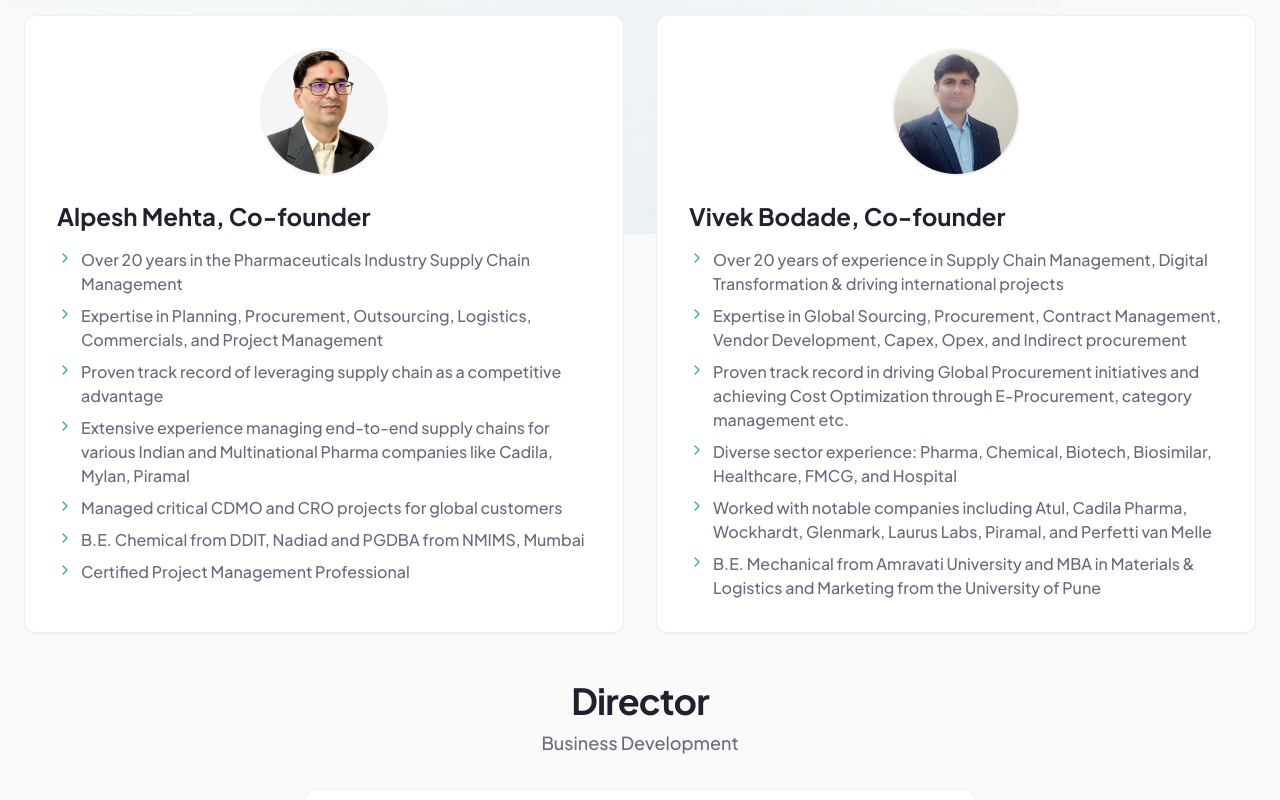
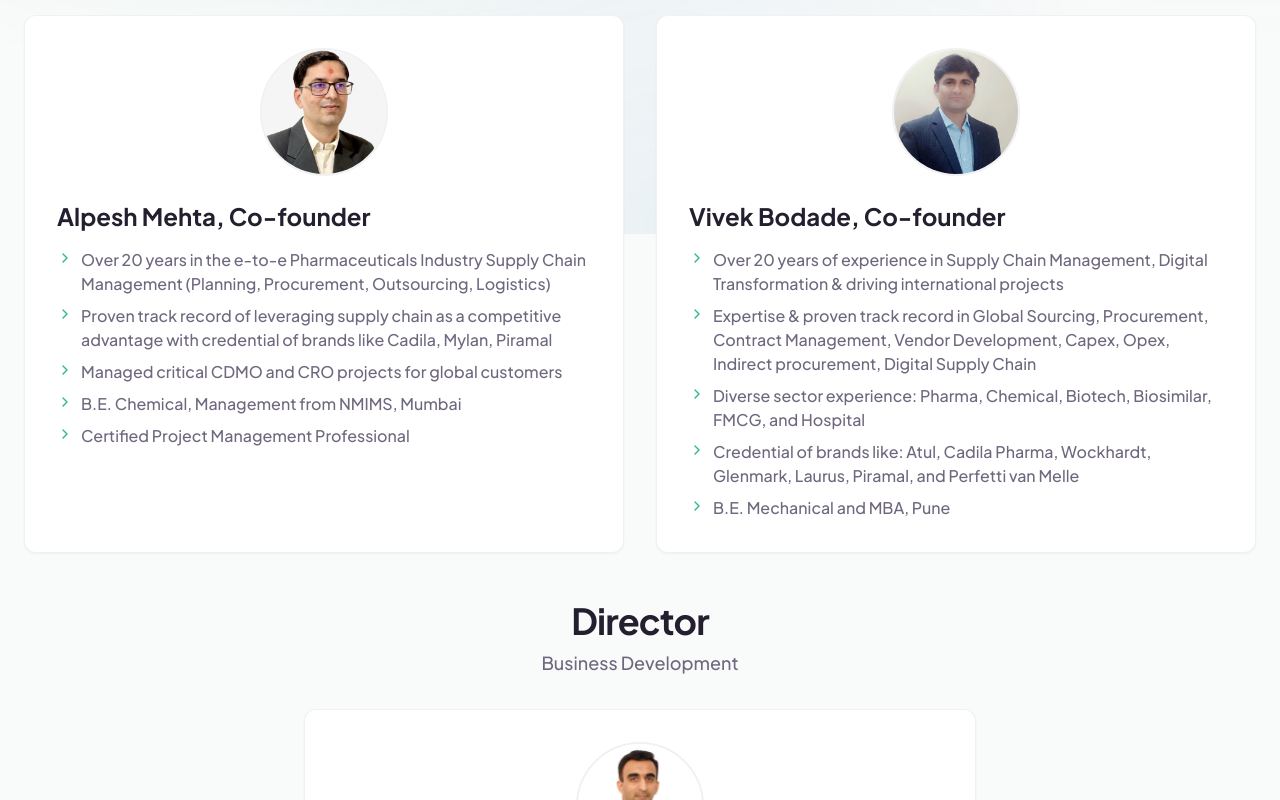
Before and after one commit to stochi0/covenants-landing-page, a Next.js app: page /about in a window 1280 px wide. Shown: the part 566-1366 px from the top of the page. Built offline with nearby package versions, Linux system fonts and the light colour scheme.

Commit message:
refactor: enhance qualifications and experience descriptions in about page

```diff
--- a/app/about/page.tsx
+++ b/app/about/page.tsx
@@ -74,19 +74,11 @@ export default function AboutPage() {
                     <ul className="space-y-2 text-base font-medium text-muted-foreground">
                       <li className="flex items-start gap-2">
                         <ChevronRight className="w-4 h-4 text-accent mt-0.5 shrink-0" />
-                        <span>Over 20 years in the Pharmaceuticals Industry Supply Chain Management</span>
+                        <span>Over 20 years in the e-to-e Pharmaceuticals Industry Supply Chain Management (Planning, Procurement, Outsourcing, Logistics)</span>
                       </li>
                       <li className="flex items-start gap-2">
                         <ChevronRight className="w-4 h-4 text-accent mt-0.5 shrink-0" />
-                        <span>Expertise in Planning, Procurement, Outsourcing, Logistics, Commercials, and Project Management</span>
-                      </li>
-                      <li className="flex items-start gap-2">
-                        <ChevronRight className="w-4 h-4 text-accent mt-0.5 shrink-0" />
-                        <span>Proven track record of leveraging supply chain as a competitive advantage</span>
-                      </li>
-                      <li className="flex items-start gap-2">
-                        <ChevronRight className="w-4 h-4 text-accent mt-0.5 shrink-0" />
-                        <span>Extensive experience managing end-to-end supply chains for various Indian and Multinational Pharma companies like Cadila, Mylan, Piramal</span>
+                        <span>Proven track record of leveraging supply chain as a competitive advantage with credential of brands like Cadila, Mylan, Piramal</span>
                       </li>
                       <li className="flex items-start gap-2">
                         <ChevronRight className="w-4 h-4 text-accent mt-0.5 shrink-0" />
@@ -94,7 +86,7 @@ export default function AboutPage() {
                       </li>
                       <li className="flex items-start gap-2">
                         <ChevronRight className="w-4 h-4 text-accent mt-0.5 shrink-0" />
-                        <span>B.E. Chemical from DDIT, Nadiad and PGDBA from NMIMS, Mumbai</span>
+                        <span>B.E. Chemical, Management from NMIMS, Mumbai</span>
                       </li>
                       <li className="flex items-start gap-2">
                         <ChevronRight className="w-4 h-4 text-accent mt-0.5 shrink-0" />
@@ -125,23 +117,19 @@ export default function AboutPage() {
                       </li>
                       <li className="flex items-start gap-2">
                         <ChevronRight className="w-4 h-4 text-accent mt-0.5 shrink-0" />
-                        <span>Expertise in Global Sourcing, Procurement, Contract Management, Vendor Development, Capex, Opex, and Indirect procurement</span>
+                        <span>Expertise & proven track record in Global Sourcing, Procurement, Contract Management, Vendor Development, Capex, Opex, Indirect procurement, Digital Supply Chain</span>
                       </li>
                       <li className="flex items-start gap-2">
                         <ChevronRight className="w-4 h-4 text-accent mt-0.5 shrink-0" />
-                        <span>Proven track record in driving Global Procurement initiatives and achieving Cost Optimization through E-Procurement, category management etc.</span>
+                        <span>Diverse sector experience: Pharma, Chemical, Biotech, Biosimilar, FMCG, and Hospital</span>
                       </li>
                       <li className="flex items-start gap-2">
                         <ChevronRight className="w-4 h-4 text-accent mt-0.5 shrink-0" />
-                        <span>Diverse sector experience: Pharma, Chemical, Biotech, Biosimilar, Healthcare, FMCG, and Hospital</span>
+                        <span>Credential of brands like: Atul, Cadila Pharma, Wockhardt, Glenmark, Laurus, Piramal, and Perfetti van Melle</span>
                       </li>
                       <li className="flex items-start gap-2">
                         <ChevronRight className="w-4 h-4 text-accent mt-0.5 shrink-0" />
-                        <span>Worked with notable companies including Atul, Cadila Pharma, Wockhardt, Glenmark, Laurus Labs, Piramal, and Perfetti van Melle</span>
-                      </li>
-                      <li className="flex items-start gap-2">
-                        <ChevronRight className="w-4 h-4 text-accent mt-0.5 shrink-0" />
-                        <span>B.E. Mechanical from Amravati University and MBA in Materials & Logistics and Marketing from the University of Pune</span>
+                        <span>B.E. Mechanical and MBA, Pune</span>
                       </li>
                     </ul>
                   </CardContent>
```
